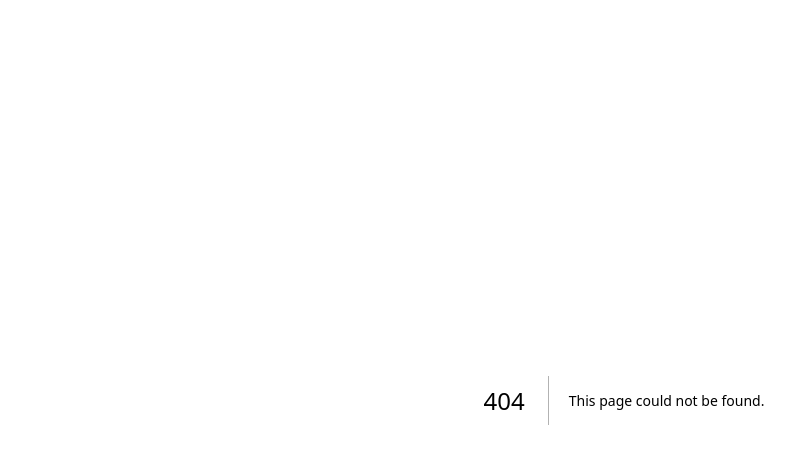
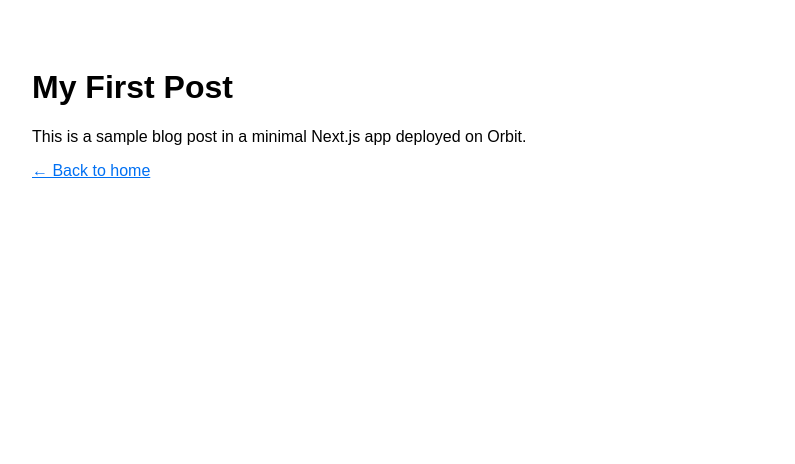
Before and after one commit to Kyuubi2709/orbit-hello-world, a Next.js app: page /posts/first-post in a window 1280 px wide. Before the commit this address had no page. Shown: the top 464 px of the page, without its empty margins (16-811 px from the left). Built offline with nearby package versions, Linux system fonts and the light colour scheme.

Commit message:
Create first-post.js

```diff
--- /dev/null
+++ b/pages/posts/first-post.js
@@ -0,0 +1,12 @@
+export default function FirstPost() {
+  return (
+    <main style={{ padding: "40px", fontFamily: "sans-serif" }}>
+      <h1>My First Post</h1>
+      <p>This is a sample blog post in a minimal Next.js app deployed on Orbit.</p>
+
+      <a href="/" style={{ color: "#0070f3" }}>
+        ← Back to home
+      </a>
+    </main>
+  );
+}
```
